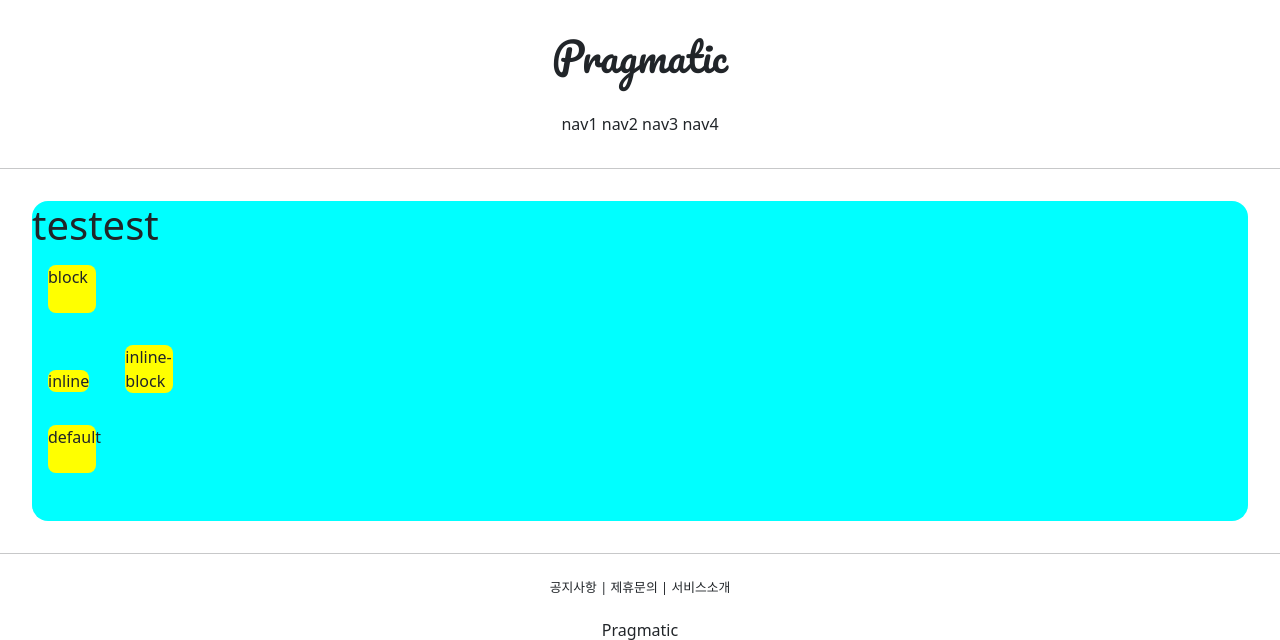
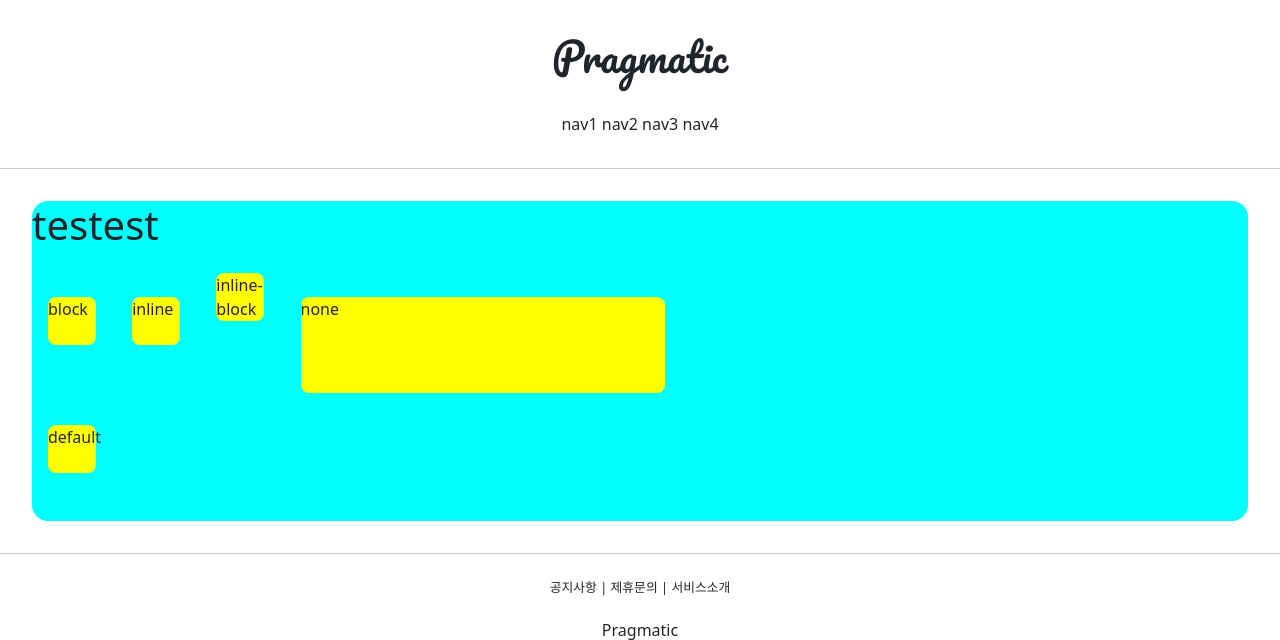
Before and after one commit to tmdgy6232/gis_1, a Django app: page /accounts/hello_world/ in a window 1280 px wide. Shown: the top 640 px of the page. Run offline with Django 3.2, Linux system fonts and the light colour scheme; parts of the project's set-up code (start-up, migrations or seed data) failed here and were passed over.

Commit message:
7/6 second commit

```diff
--- a/accountapp/templates/accountapp/hello_world.html
+++ b/accountapp/templates/accountapp/hello_world.html
@@ -11,10 +11,10 @@
     </style>
     <div style="height: 20rem; background-color: aqua; border-radius: 1rem; margin: 2rem;">
         <h1>testest</h1>
-        <div class="testing" style="display: block ">block</div>
-        <div class="testing" style="display: inline">inline</div>
-        <div class="testing" style="display: inline-block">inline-block</div>
-        <div class="testing" style="display: none">none</div>
+        <div class="testing" style="display: inline-block; ">block</div>
+        <div class="testing" style="display: inline-block; width: 3rem; height: 3rem; ">inline</div>
+        <div class="testing" style="display: inline-block; width: 3em; height: 3em; ">inline-block</div>
+        <div class="testing" style="display: inline-block; width: 30%; height: 30%">none</div>
         <div class="testing">default</div>
 
     </div>
```
